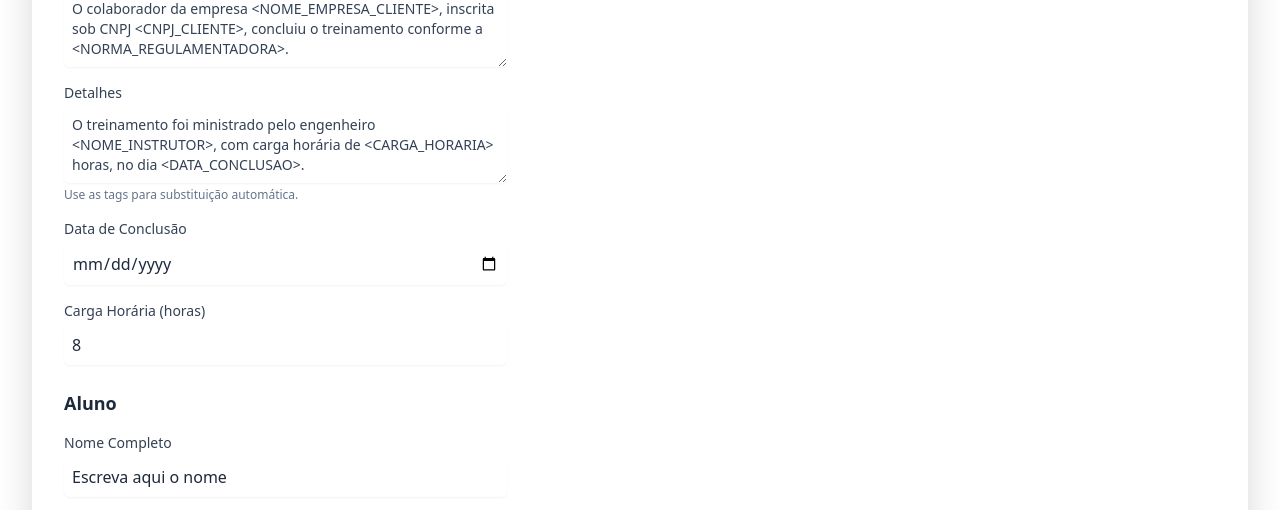
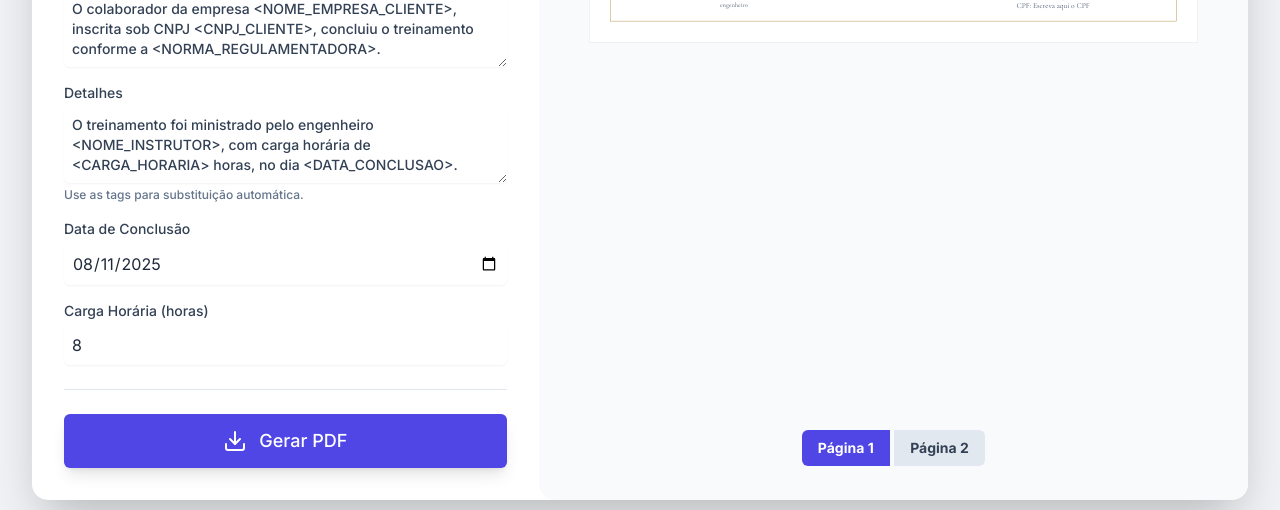
Before and after one commit to GlauberAlc/gerador-de-laudos-PDF, a plain HTML site: page index.html in a window 1280 px wide. Shown: the part 519-1029 px from the top of the page. Drawn offline with nearby package versions, Linux system fonts and the light colour scheme; the site is published under a folder, as on GitHub Pages, so addresses that start at the root find nothing.

Commit message:
Remove a barra inicial dos caminhos dos arquivos CSS e JS para garantir a correta referência relativa

```diff
--- a/index.html
+++ b/index.html
@@ -15,7 +15,7 @@
     <link rel="preconnect" href="https://fonts.gstatic.com" crossorigin>
     <link href="https://fonts.googleapis.com/css2?family=Inter:wght@400;500;700&family=Cormorant+Garamond:wght@400;600;700&family=Tangerine:wght@700&display=swap" rel="stylesheet">
     <!-- Styles -->
-    <link rel="stylesheet" href="/css/styles.css">
+    <link rel="stylesheet" href="css/styles.css">
     <!-- Feather Icons -->
 
     <script src="https://unpkg.com/feather-icons"></script>
@@ -248,6 +248,6 @@
         </div>
     </div>
 
-    <script src="/js/certificados.js"></script>
+    <script src="js/certificados.js"></script>
 </body>
 </html>
```
